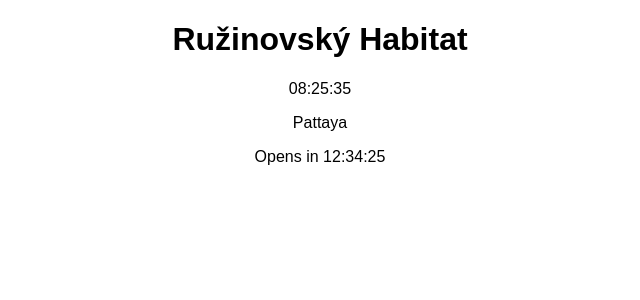
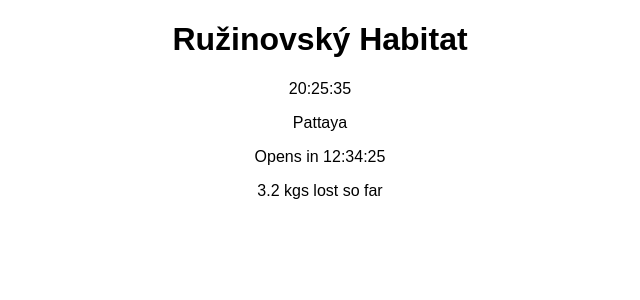
Before and after one commit to viktorsec/dashboard, a React (Create React App) app: page / in a window 1280 px wide. Shown: the top 300 px of the page, without its empty margins (320-960 px from the left). Built offline with nearby package versions, Linux system fonts and the light colour scheme.

Commit message:
Add Fitness component

```diff
--- a/src/App.js
+++ b/src/App.js
@@ -1,6 +1,7 @@
 import React, {Component} from 'react'
 import Header from './components/Header/Header'
 import Clock from './components/Clock/Clock'
+import Fitness from './components/Fitness/Fitness'
 import Pattaya from './components/Pattaya/Pattaya'
 import './App.css'
 
@@ -11,6 +12,7 @@ class App extends Component {
         <Header />
         <Clock />
         <Pattaya />
+        <Fitness />
       </div>
     )
   }
--- a/src/components/Clock/Clock.js
+++ b/src/components/Clock/Clock.js
@@ -33,7 +33,7 @@ export default class Clock extends Component {
   }
 
   generateTimeString() {
-    return moment().format('hh:mm:ss')
+    return moment().format('HH:mm:ss')
   }
 
   tick() {
--- /dev/null
+++ b/src/components/Fitness/Fitness.js
@@ -0,0 +1,15 @@
+import React, {Component} from 'react'
+import {Weight} from './WeightData'
+
+export default class Fitness extends Component {
+
+  render() {
+    const lostKgs = Number.parseFloat(Weight.Innitial - Weight.Current).toPrecision(2)
+
+    return (
+      <p>
+        {lostKgs} kgs lost so far
+      </p>
+    )
+  }
+}
--- /dev/null
+++ b/src/components/Fitness/WeightData.js
@@ -0,0 +1,4 @@
+export const Weight = {
+  Innitial: 130.7,
+  Current: 127.5,
+}
```
